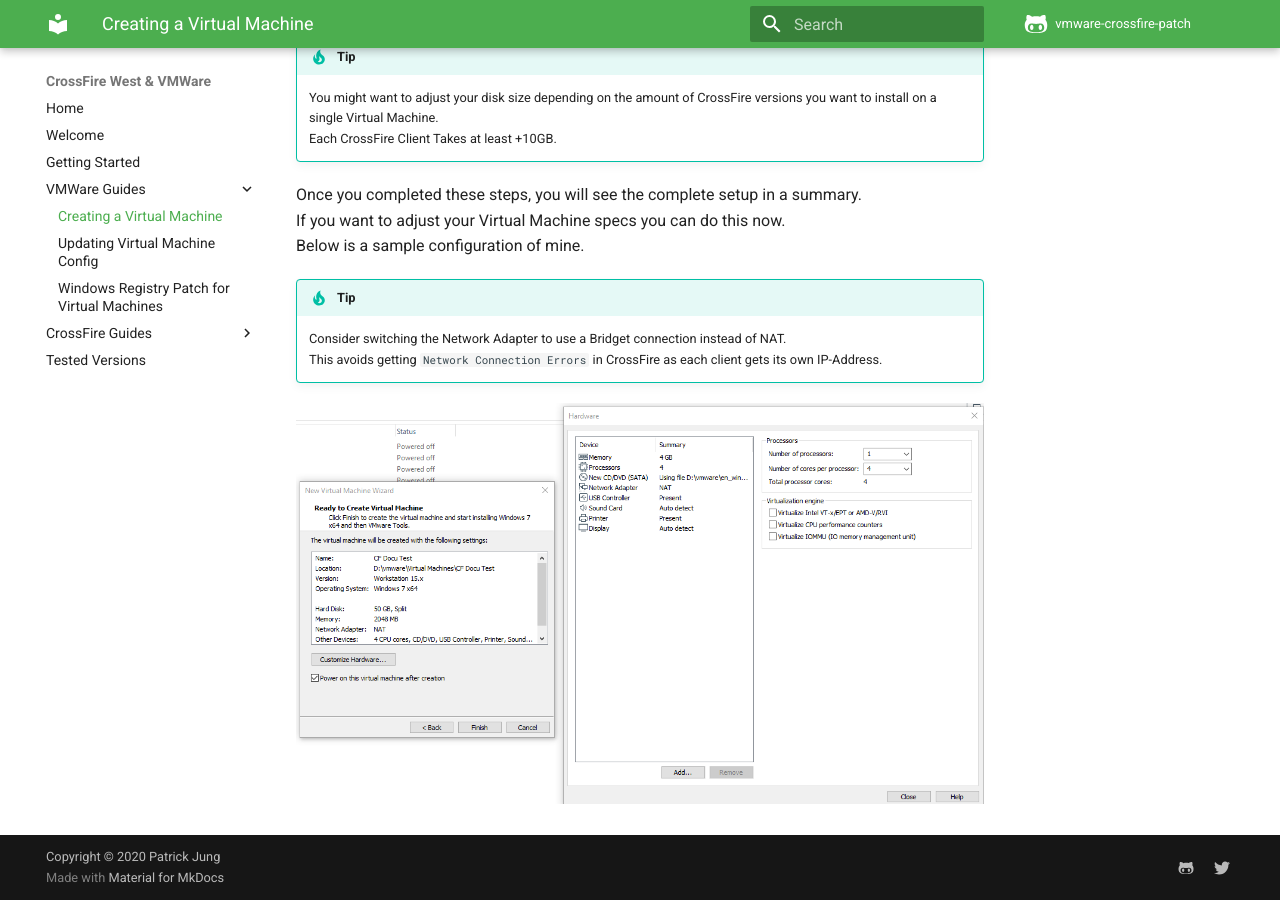
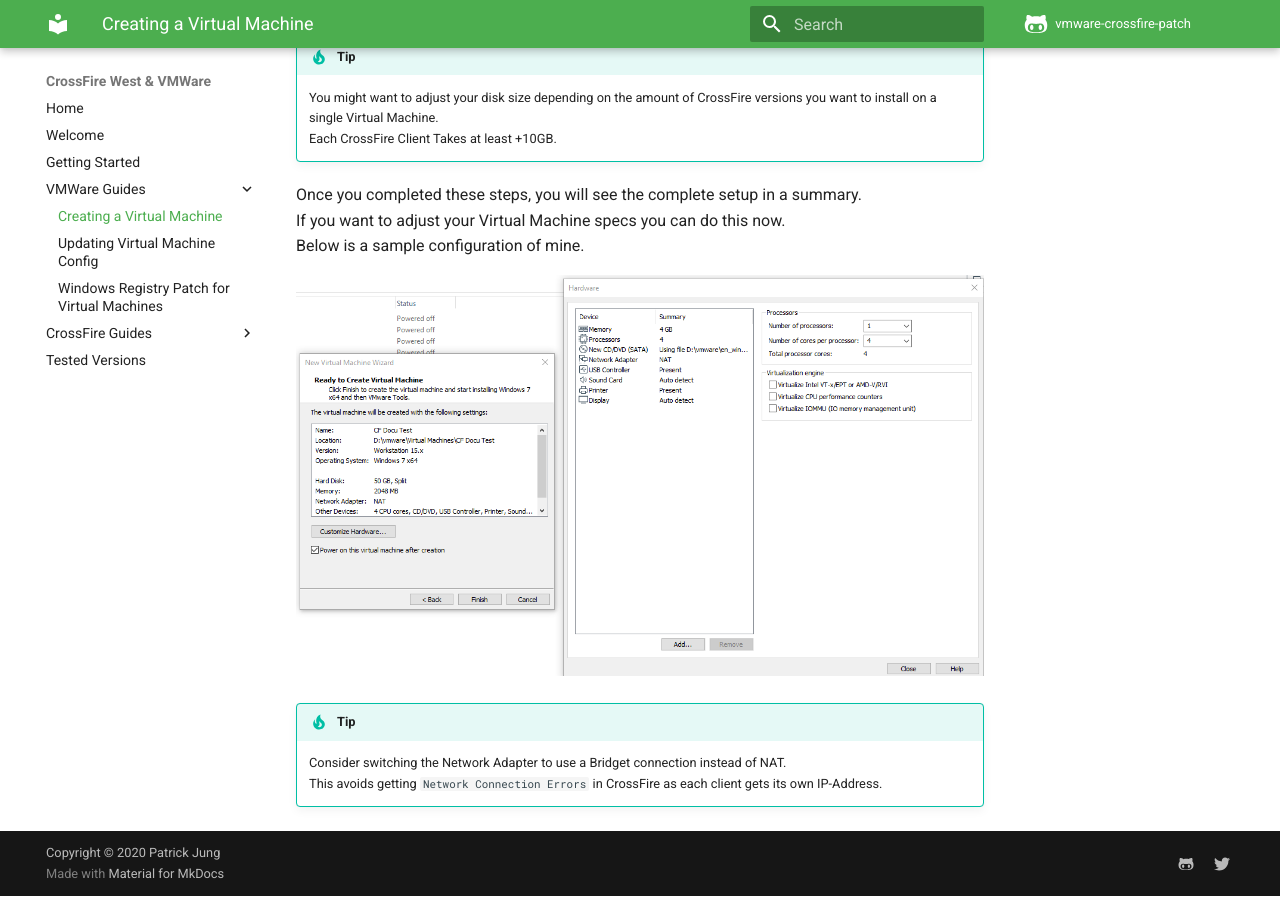
Before and after one commit to cfna/vmware-docs, an MkDocs documentation site: the page built from pages/vmware/creating_virtual_machine.md, in a window 1280 px wide and 900 px high, scrolled down 2331 px. Built offline with MkDocs 1.6.1 and Material for MkDocs 9.7.7, drawn with Linux system fonts in a browser that asks for light colours; comment, search, counter and statistics services are not loaded.

Commit message:
Moved hint box below final image

```diff
--- a/pages/vmware/creating_virtual_machine.md
+++ b/pages/vmware/creating_virtual_machine.md
@@ -30,8 +30,8 @@
 If you want to adjust your Virtual Machine specs you can do this now.
 Below is a sample configuration of mine.
 
+![](../../img/creating-vm/vm-final-setup-sample.png)
+
 !!! tip
     Consider switching the Network Adapter to use a Bridget connection instead of NAT.
     This avoids getting `Network Connection Errors` in CrossFire as each client gets its own IP-Address.
-
-![](../../img/creating-vm/vm-final-setup-sample.png)
```
